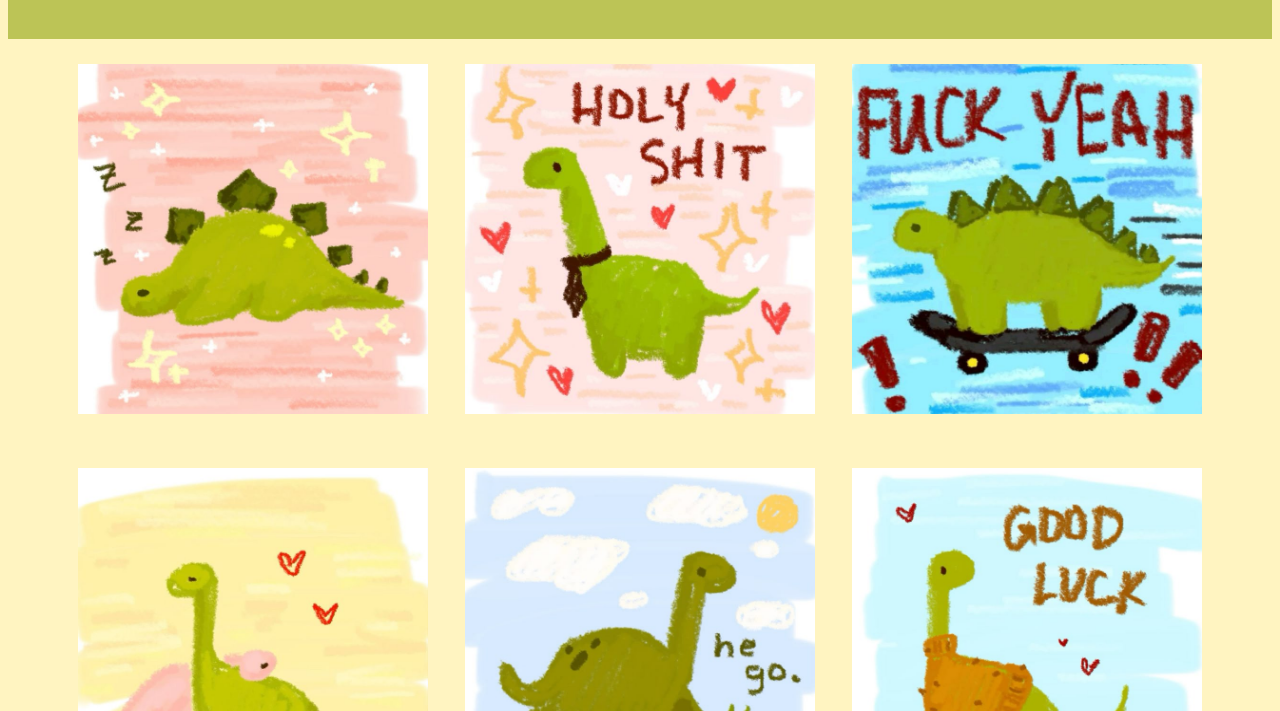
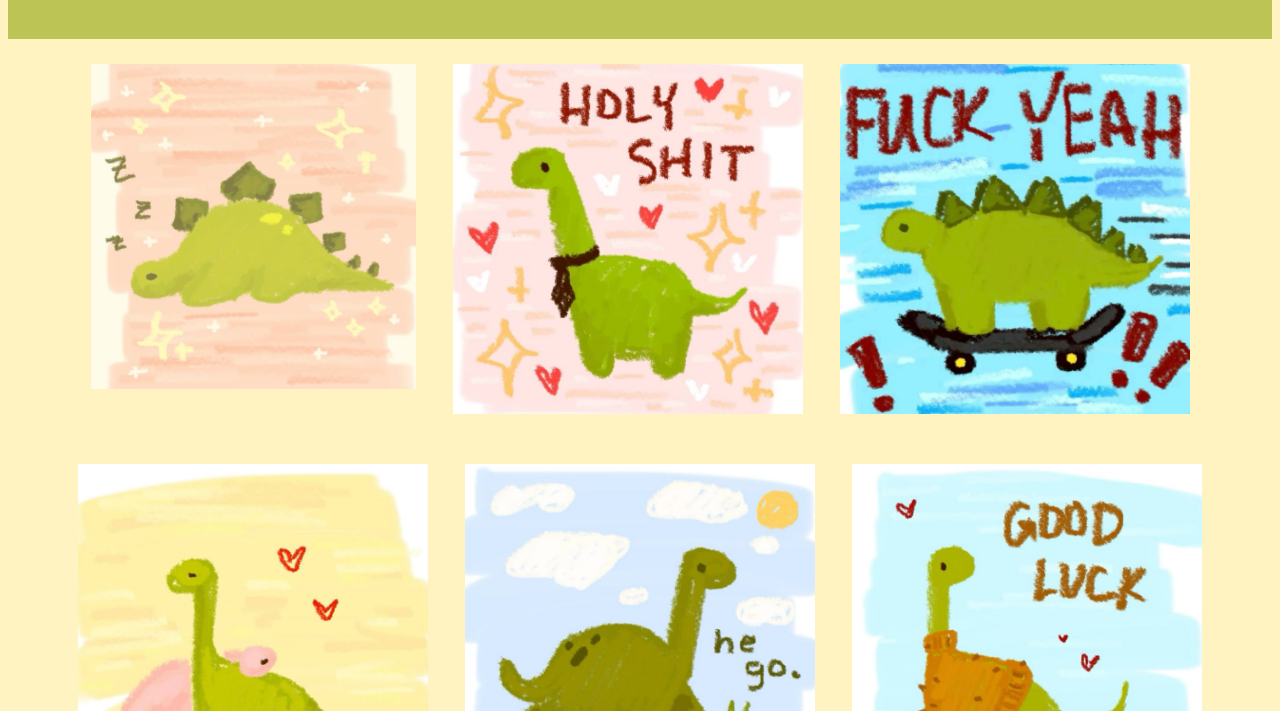
Before and after one commit to MissMont/aulaGit, a plain HTML site: page index.html in a window 1280 px wide. In both pictures the pointer is over the picture 253 px from the left and 327 px from the top of the page. Shown: the part 89-800 px from the top of the page. Drawn offline with Linux system fonts and the light colour scheme.

Commit message:
mexi no css

```diff
--- a/style.css
+++ b/style.css
@@ -18,6 +18,13 @@ body{
     width: 350px;
     height: 350px;
     padding: 25px 1px;
+    display: block;
+}
+
+img:hover{
+    width: 325px;
+    height: 325px;
+    opacity: 65%;
 }
 
 .divDino{
```
